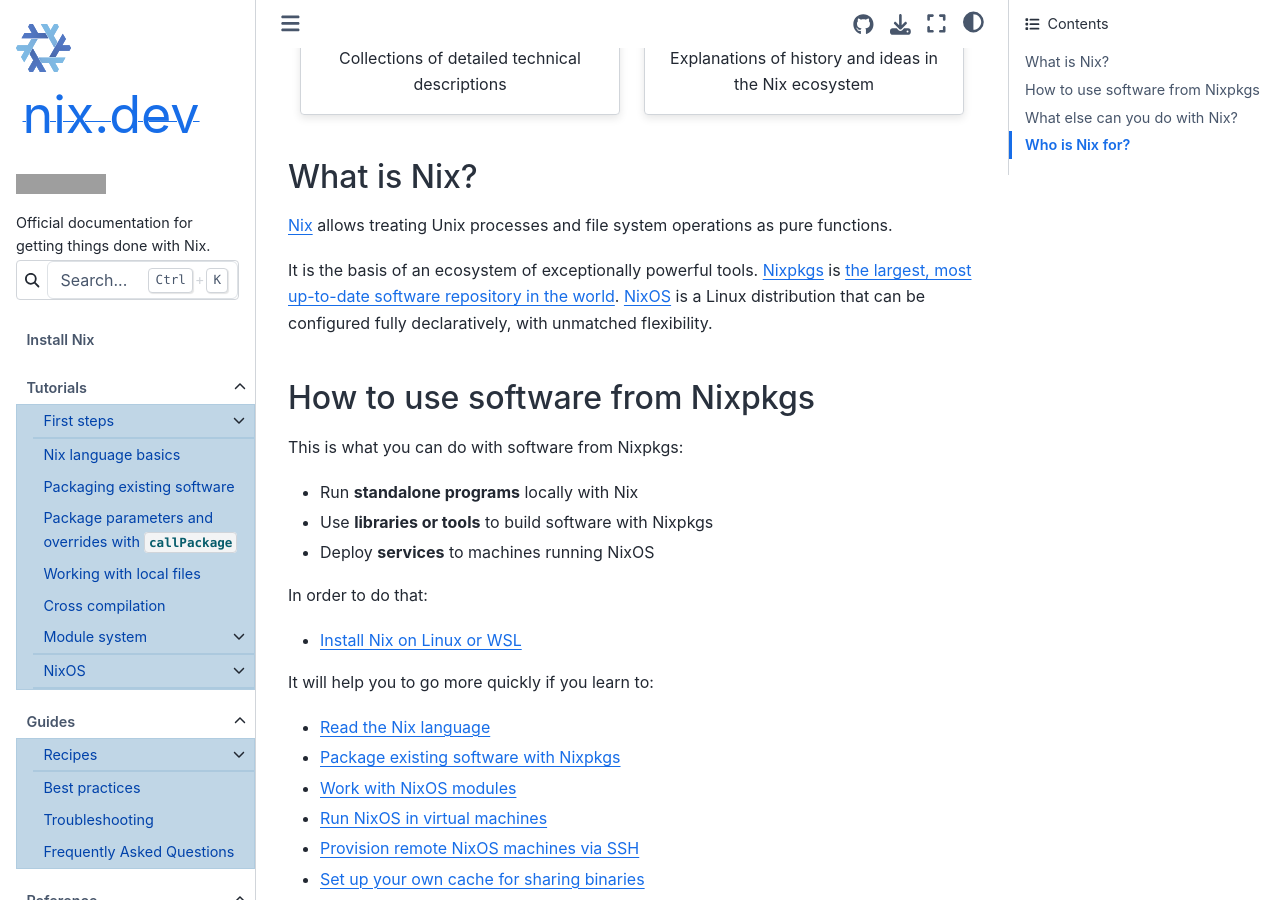
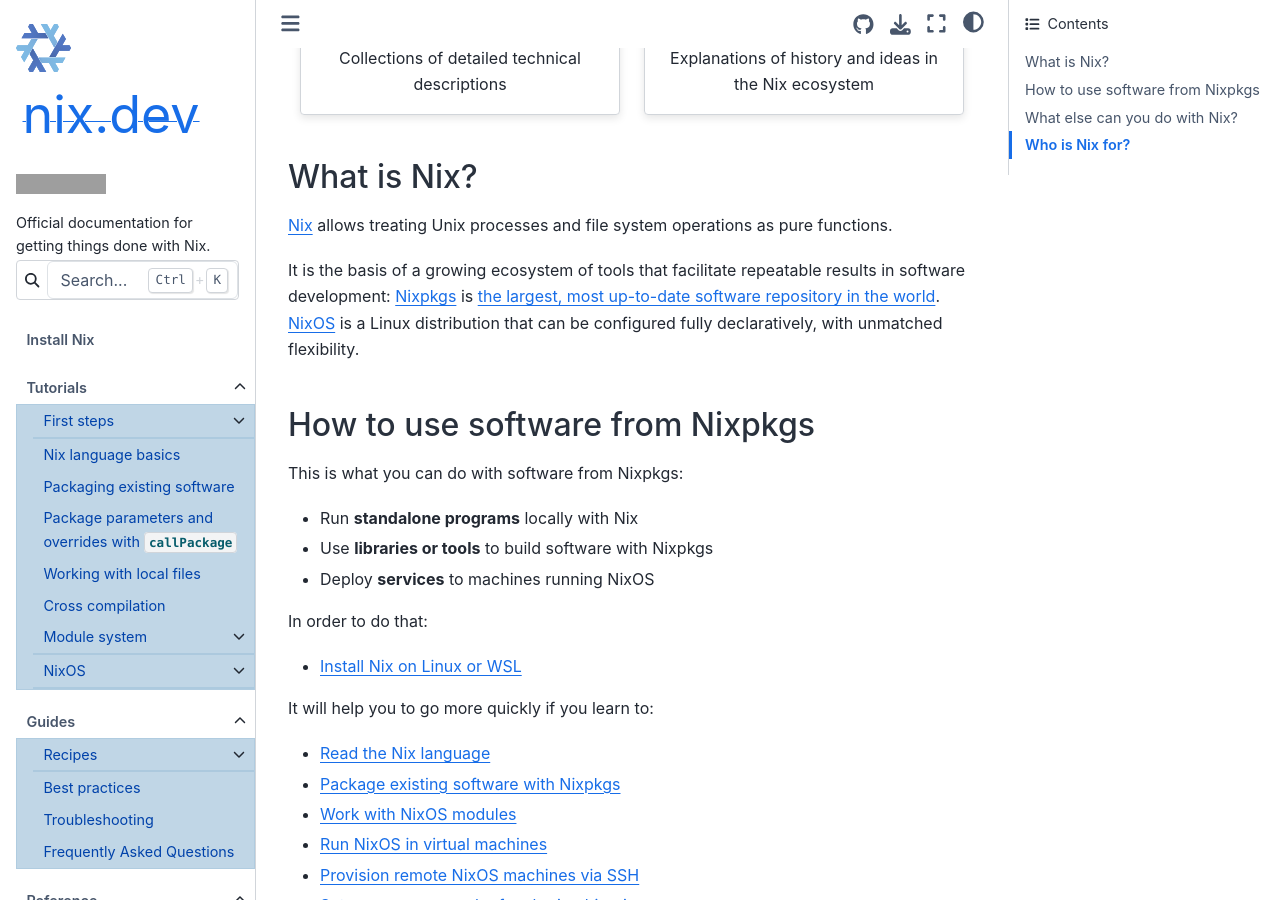
Before and after one commit to NixOS/nix.dev, a Sphinx documentation site: the page built from source/index.md, in a window 1280 px wide and 900 px high, scrolled down 376 px. Built offline with Sphinx 7.4.7 and the Sphinx Book theme 1.1.4, drawn with Linux system fonts in a browser that asks for light colours; grey boxes are pictures that could not be loaded.

Commit message:
Update source/index.md
Co-authored-by: Valentin Gagarin <valentin@gagarin.work>

```diff
--- a/source/index.md
+++ b/source/index.md
@@ -54,7 +54,7 @@
 
 [Nix](https://github.com/NixOS/nix) allows treating Unix processes and file system operations as pure functions.
 
-It is the basis of an ecosystem of exceptionally powerful tools.
+It is the basis of a growing ecosystem of tools that facilitate repeatable results in software development:
 [Nixpkgs](https://github.com/nixos/nixpkgs) is [the largest, most up-to-date software repository in the world](https://repology.org/repositories/graphs).
 [NixOS](https://github.com/NixOS/nixpkgs/tree/master/nixos) is a Linux distribution that can be configured fully declaratively, with unmatched flexibility.
 
```
